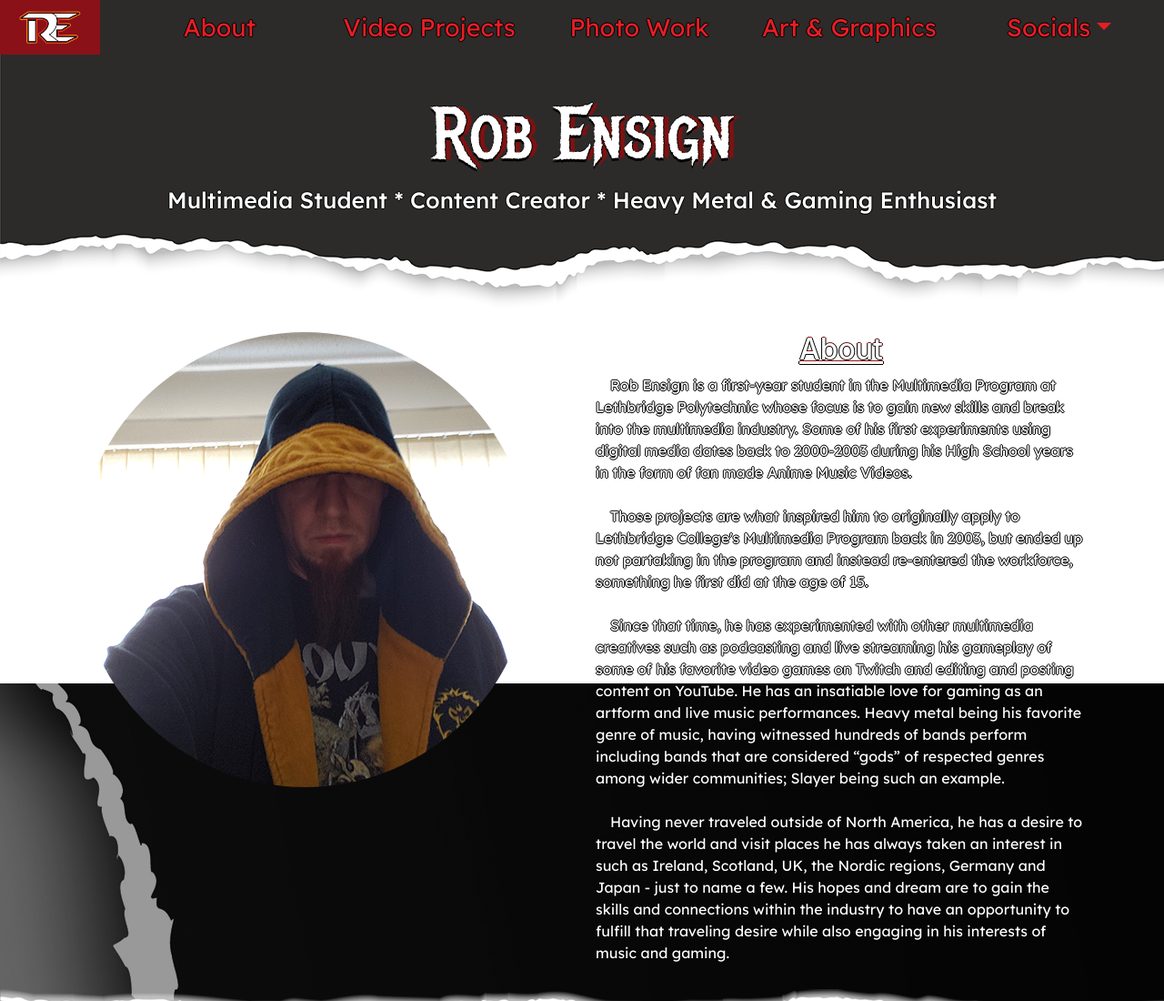
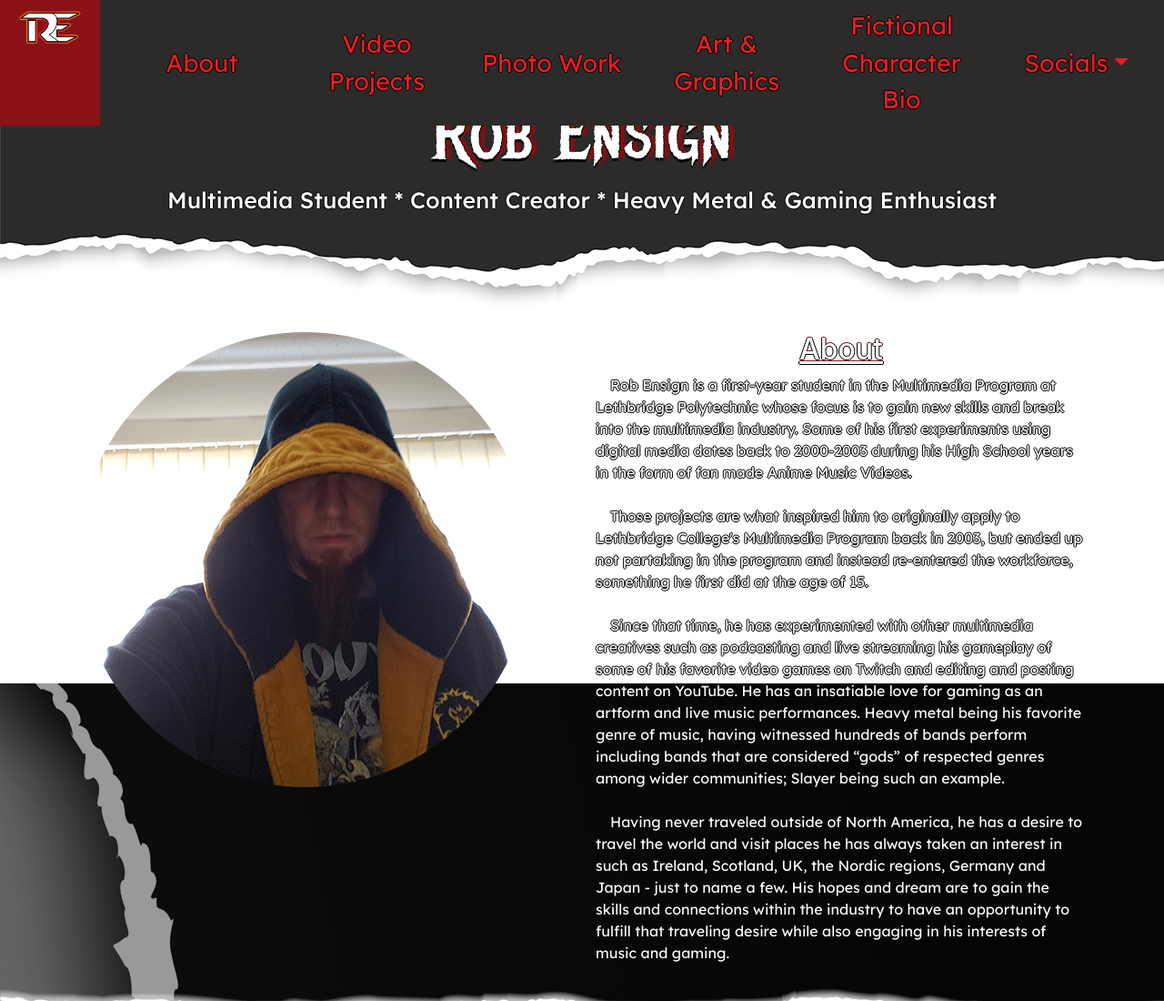
Before and after one commit to RobEnsign/PersonalBio, a plain HTML site: page index.html in a window 1280 px wide. Shown: the top 1100 px of the page at 91% size. Drawn offline with nearby package versions, Linux system fonts and the light colour scheme.

Commit message:
Update index.html

```diff
--- a/index.html
+++ b/index.html
@@ -50,6 +50,9 @@
             </li>
             <li class="nav-item my-auto">
                 <a class="nav-link" href="#art" id="artlink">Art &amp; Graphics</a>
+            </li>
+            <li class="nav-item my-auto">
+                <a class="nav-link" href="https://robensign.github.io/PersonalBio/fictionalcharacter/">Fictional Character Bio</a>
             </li>
 
             <li class="nav-item dropdown my-auto">
```
